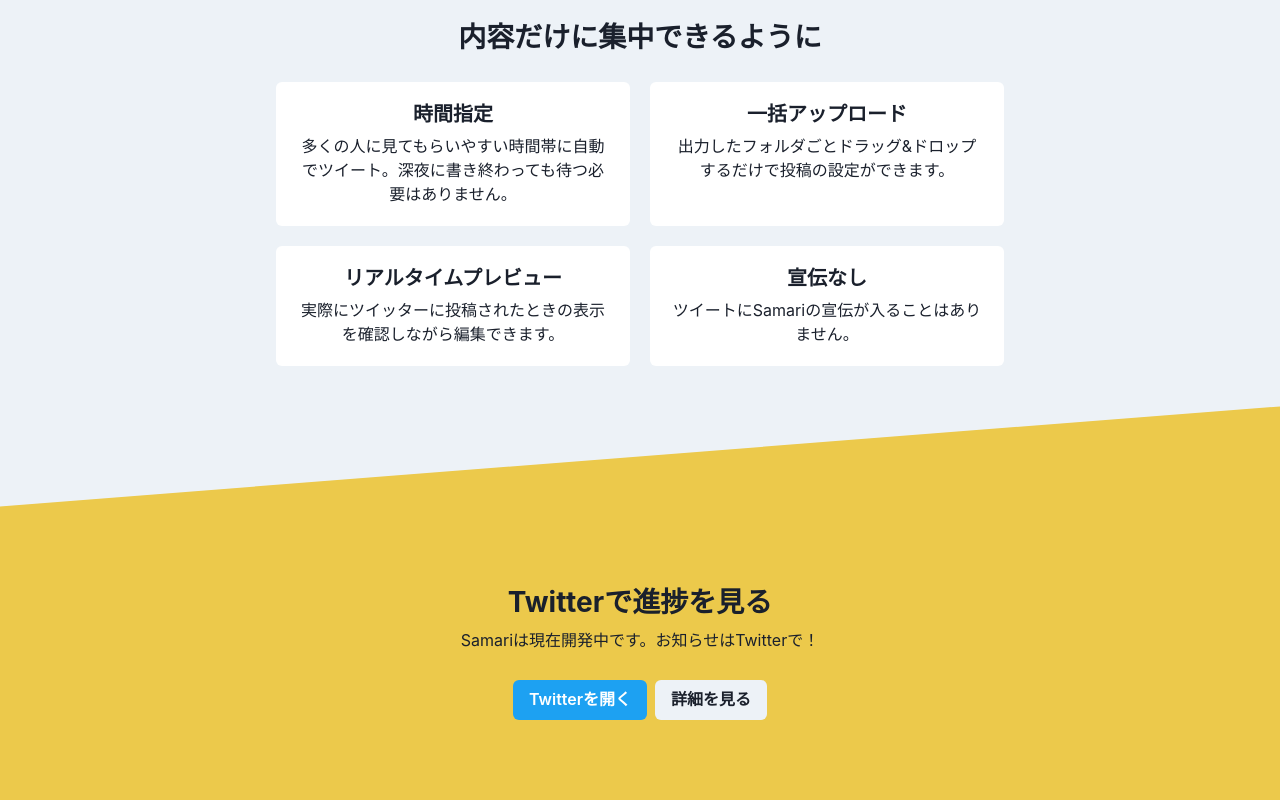
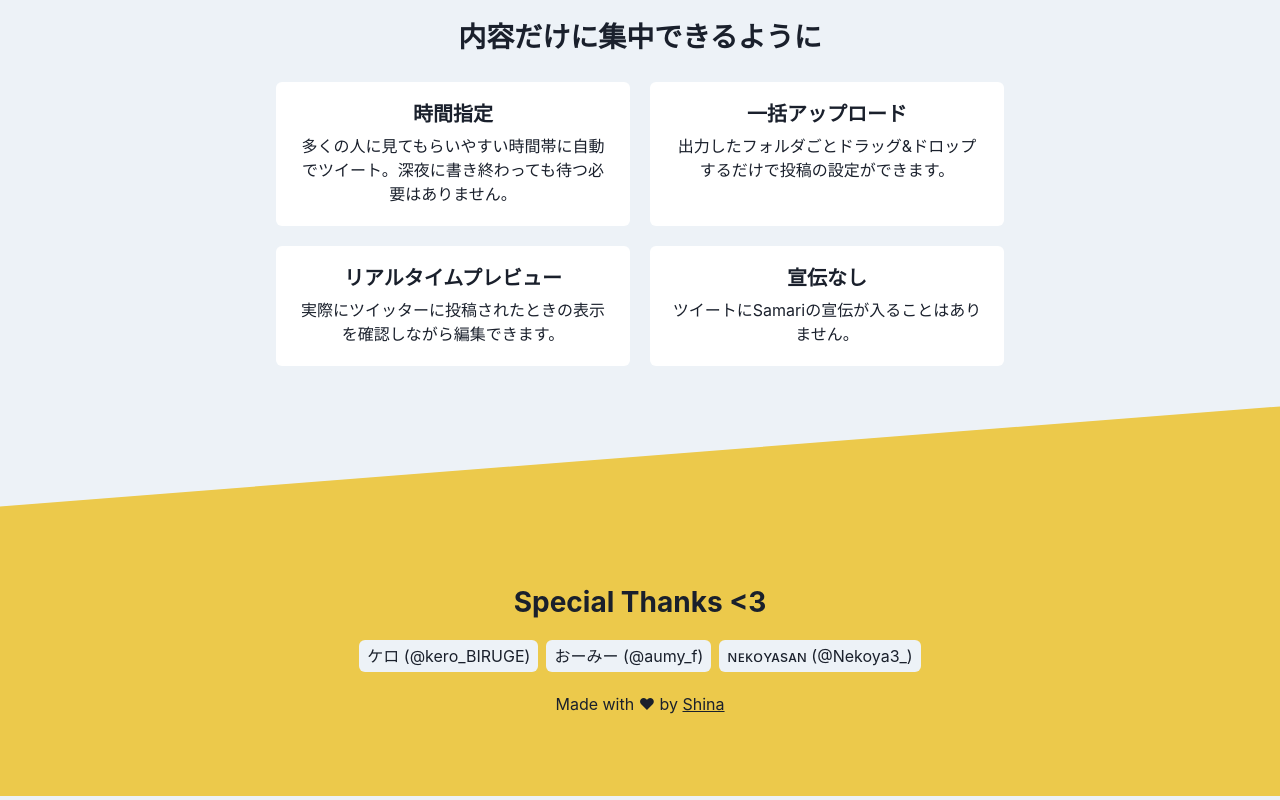
Before and after one commit to s7tya/samari-page, a Next.js app: page / in a window 1280 px wide. Shown: the part 915-1715 px from the top of the page. Built offline with nearby package versions, Linux system fonts and the light colour scheme; no server answers.

Commit message:
update: creditを追加

```diff
--- /dev/null
+++ b/src/components/BadgeLink.tsx
@@ -0,0 +1,27 @@
+import { Link } from "@chakra-ui/react";
+import React from "react";
+
+interface BadgeLinkProps {
+  children: string;
+  href: string;
+}
+
+export const BadgeLink: React.FC<BadgeLinkProps> = ({ children, href }) => {
+  return (
+    <Link
+      href={href}
+      display="inline-block"
+      px="2"
+      py="1"
+      bg="gray.100"
+      rounded="md"
+      _hover={{
+        textDecoration: "none",
+        bg: "gray.300",
+      }}
+      isExternal
+    >
+      {children}
+    </Link>
+  );
+};
--- a/src/pages/index.tsx
+++ b/src/pages/index.tsx
@@ -6,9 +6,14 @@ import {
   VStack,
   Text,
   Grid,
+  Link,
+  Stack,
+  HStack,
 } from "@chakra-ui/react";
 import type { NextPage } from "next";
+import { BadgeLink } from "../components/BadgeLink";
 import { FeatureCard } from "../components/FeatureCard";
+import { login } from "../lib/auth";
 
 const features: { title: string; description: string }[] = [
   {
@@ -68,6 +73,18 @@ const Home: NextPage = () => {
         {/* Buttons */}
         <ButtonGroup>
           <Button
+            color="white"
+            bg="twitter"
+            _hover={{
+              bg: "blue.500",
+            }}
+            onClick={() => {
+              login();
+            }}
+          >
+            Twitterでログイン
+          </Button>
+          <Button
             as="a"
             colorScheme="yellow"
             color="black"
@@ -116,29 +133,32 @@ const Home: NextPage = () => {
         clipPath="polygon(0 100px, 0 100%, 100% 100%, 100% 0)"
         spacing="28px"
       >
-        <VStack spacing="8px">
-          <Heading fontSize="28px">Twitterで進捗を見る</Heading>
-          <Text textAlign="center">
-            Samariは現在開発中です。お知らせはTwitterで！
+        <VStack spacing="20px">
+          <Heading fontSize="28px">Special Thanks &lt;3</Heading>
+          <HStack>
+            <BadgeLink href="https://twitter.com/kero_BIRUGE">
+              ケロ (@kero_BIRUGE)
+            </BadgeLink>
+            <BadgeLink href="https://twitter.com/aumy_f">
+              おーみー (@aumy_f)
+            </BadgeLink>
+            <BadgeLink href="https://twitter.com/Nekoya3_">
+              ɴᴇᴋᴏʏᴀsᴀɴ (@Nekoya3_)
+            </BadgeLink>
+          </HStack>
+          <Text>
+            Made with ❤ by{" "}
+            <Link
+              href="https://twitter.com/s7tya"
+              textDecoration="underline"
+              _hover={{
+                textDecoration: "none",
+              }}
+            >
+              Shina
+            </Link>
           </Text>
         </VStack>
-        <ButtonGroup>
-          <Button
-            as="a"
-            bg="twitter"
-            color="white"
-            href="https://twitter.com/s7tya"
-          >
-            Twitterを開く
-          </Button>
-          <Button
-            as="a"
-            colorScheme="gray"
-            href="https://zenn.dev/s7/scraps/1f58a6cf883b6e"
-          >
-            詳細を見る
-          </Button>
-        </ButtonGroup>
       </VStack>
     </>
   );
```
